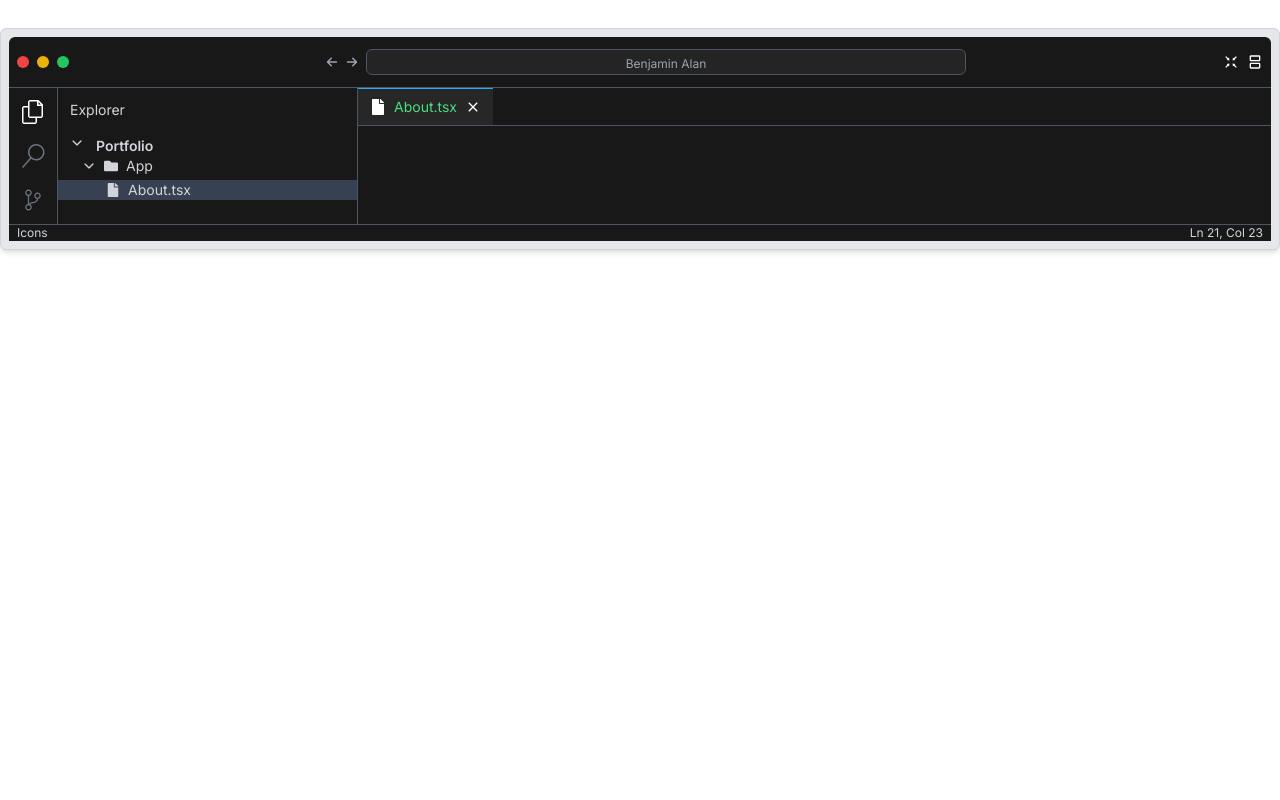
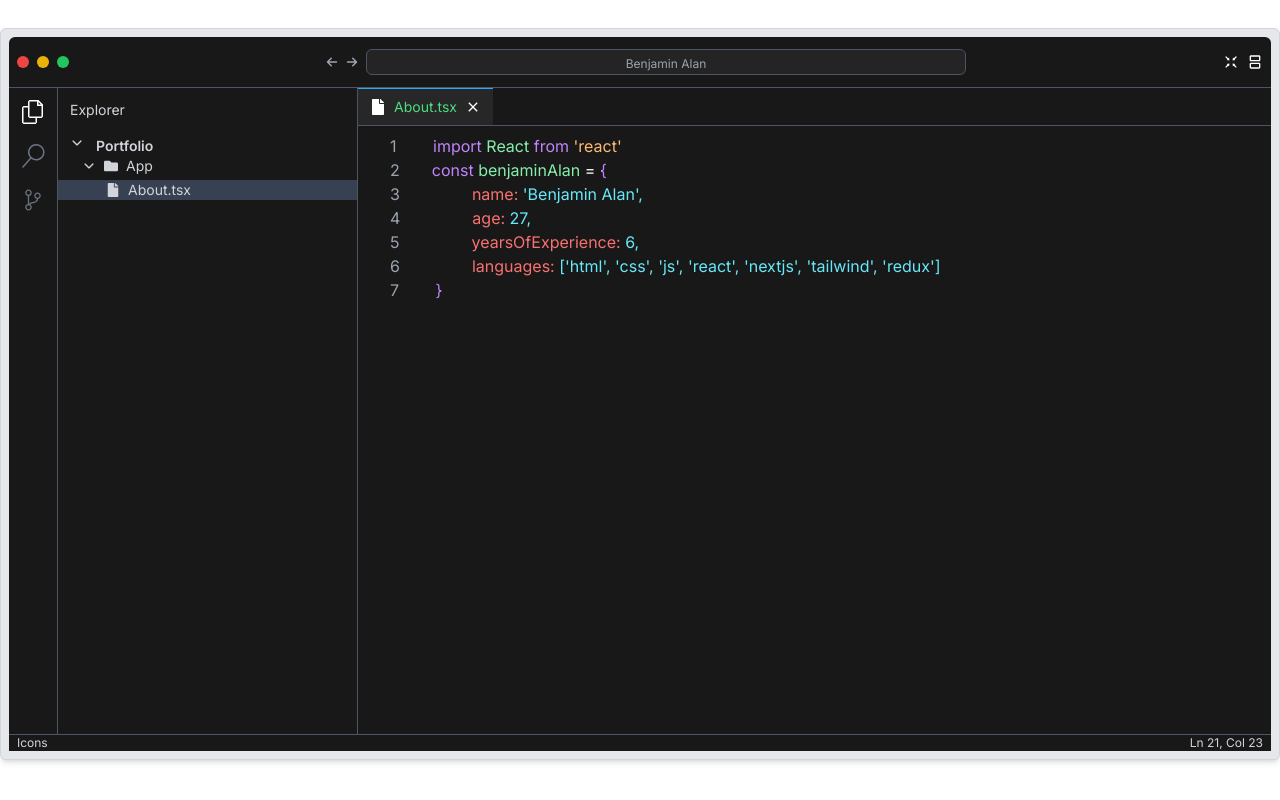
Before and after one commit to Benjamin-buck/portfolio, a Next.js app: page / in a window 1280 px wide. Shown: the part 812-1612 px from the top of the page. Before the commit the page ends 1102 px from the top, so only its background shows below. Built offline with nearby package versions, Linux system fonts and the light colour scheme.

Commit message:
Adds text window to vscode component

```diff
--- a/components/VsCode.tsx
+++ b/components/VsCode.tsx
@@ -81,6 +81,47 @@ const VsCode = () => {
                 <IoMdClose />
               </div>
             </div>
+            <div className="mt-2 h-[600px]">
+              <p>
+                <span className="mx-8 my-1 text-gray-400">1</span>{" "}
+                <span className="text-purple-400">import </span>
+                <span className="text-green-300">React </span>
+                <span className="text-purple-400">from </span>
+                <span className="text-orange-300">'react'</span>
+              </p>
+              <p>
+                <span className="mx-8 my-1 text-gray-400">2</span>
+                <span className="text-purple-400">const </span>
+                <span className="text-green-300">benjaminAlan </span>=
+                <span className="text-purple-400"> &#123; </span>
+              </p>
+              <p>
+                <span className="mx-8 my-1 text-gray-400">3</span>
+                <span className="text-red-400 ml-10">name: </span>
+                <span className="text-cyan-300">'Benjamin Alan', </span>
+              </p>
+              <p>
+                <span className="mx-8 my-1 text-gray-400">4</span>
+                <span className="text-red-400 ml-10">age: </span>
+                <span className="text-cyan-300">27, </span>
+              </p>
+              <p>
+                <span className="mx-8 my-1 text-gray-400">5</span>
+                <span className="text-red-400 ml-10">yearsOfExperience: </span>
+                <span className="text-cyan-300">6, </span>
+              </p>
+              <p>
+                <span className="mx-8 my-1 text-gray-400">6</span>
+                <span className="text-red-400 ml-10">languages: </span>
+                <span className="text-cyan-300">
+                  ['html', 'css', 'js', 'react', 'nextjs', 'tailwind', 'redux']{" "}
+                </span>
+              </p>
+              <p>
+                <span className="mx-8 my-1 text-gray-400">7</span>
+                <span className="text-purple-400"> &#125; </span>
+              </p>
+            </div>
           </div>
         </div>
 
@@ -97,3 +138,8 @@ const VsCode = () => {
 };
 
 export default VsCode;
+
+const benjaminAlan = {
+  name: "Benjamin Alan",
+  age: 27,
+};
```
